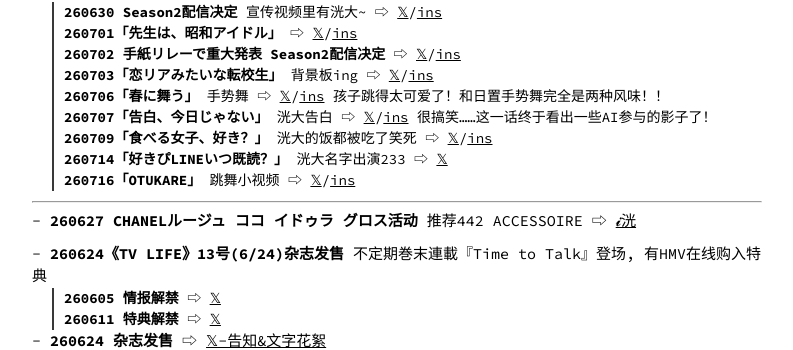
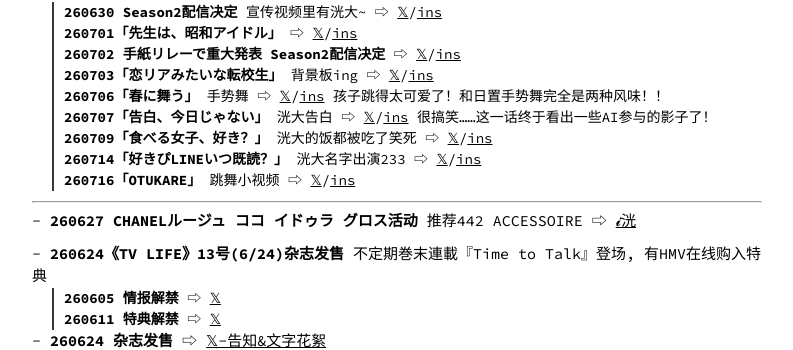
Before and after one commit to eri329/hidekou, a Jekyll site: the page built from solo.md, in a window 1280 px wide and 900 px high, scrolled down 7003 px. Shown: the part 110-460 px from the top of the window, without its empty margins (243-1036 px from the left). Built offline with Jekyll 4.4.1, drawn with Linux system fonts in a browser that asks for light colours; comment, search, counter and statistics services are not loaded.

Commit message:
minor format change

```diff
--- a/solo.md
+++ b/solo.md
@@ -283,7 +283,7 @@ permalink: /solo/
     > **260706「春に舞う」** 手势舞 ⇨ [𝕏](https://x.com/z_drama_ntv/status/2073972604516683783)/[ins](https://www.instagram.com/reels/Dab3iUTpYf2/) 孩子跳得太可爱了！和日置手势舞完全是两种风味！！
     > **260707「告白、今日じゃない」** 洸大告白 ⇨ [𝕏](https://x.com/z_drama_ntv/status/2074327733468094542)/[ins](https://www.instagram.com/reel/DaecRwsJhWc/) 很搞笑……这一话终于看出一些AI参与的影子了！
     > **260709「食べる女子、好き？」** 洸大的饭都被吃了笑死 ⇨ [𝕏](https://x.com/z_drama_ntv/status/2075051789855097154)/[ins](https://www.instagram.com/reel/Dajl6JGpCOc)
-    > **260714「好きぴLINEいつ既読？」** 洸大名字出演233 ⇨ [𝕏](https://x.com/z_drama_ntv/status/2076863645414469637)
+    > **260714「好きぴLINEいつ既読？」** 洸大名字出演233 ⇨ [𝕏](https://x.com/z_drama_ntv/status/2076863645414469637)/[ins](https://www.instagram.com/p/Dawd0KXJWmb/)
     > **260716「OTUKARE」** 跳舞小视频 ⇨ [𝕏](https://x.com/z_drama_ntv/status/2077592727597023384)/[ins](https://www.instagram.com/p/Da1olkENTFY/)
 
 ---
```
Also changed, not shown: flattened_timeline.md (+2 -1 lines), changelog.md.
